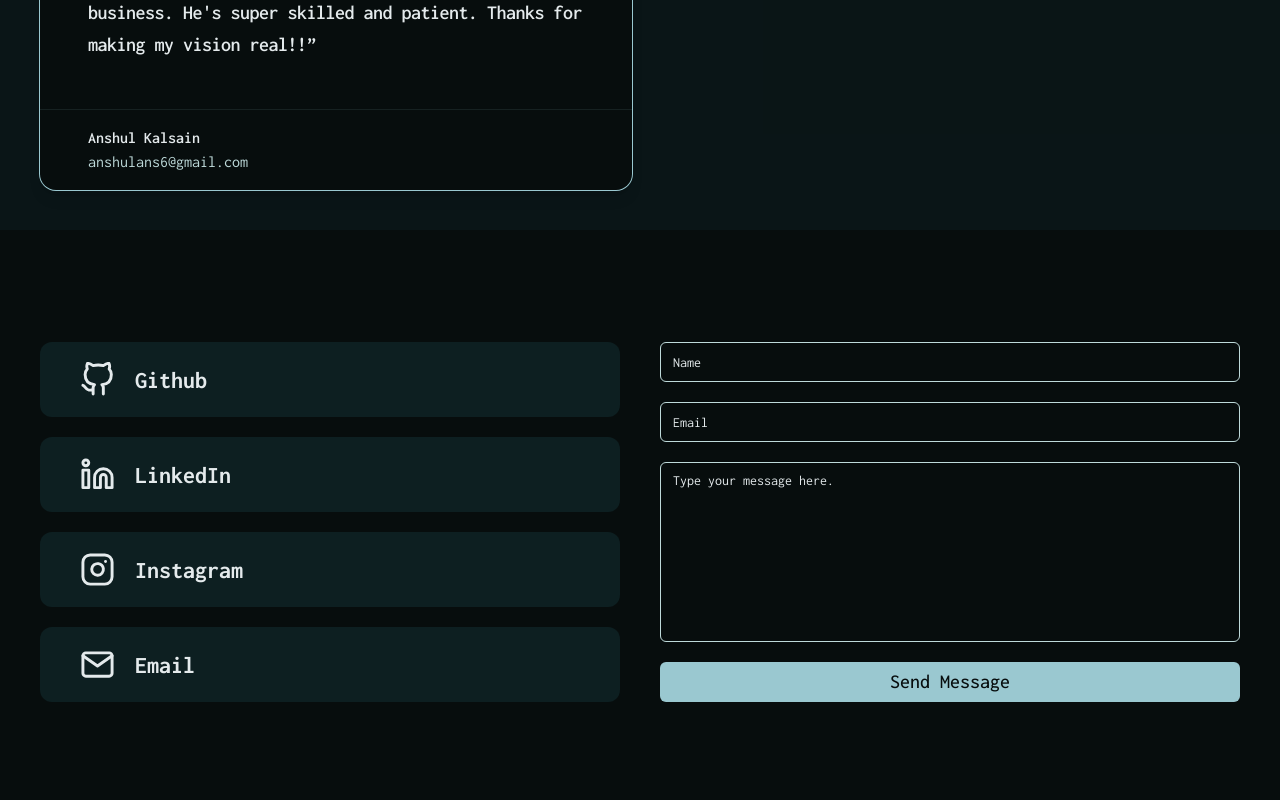
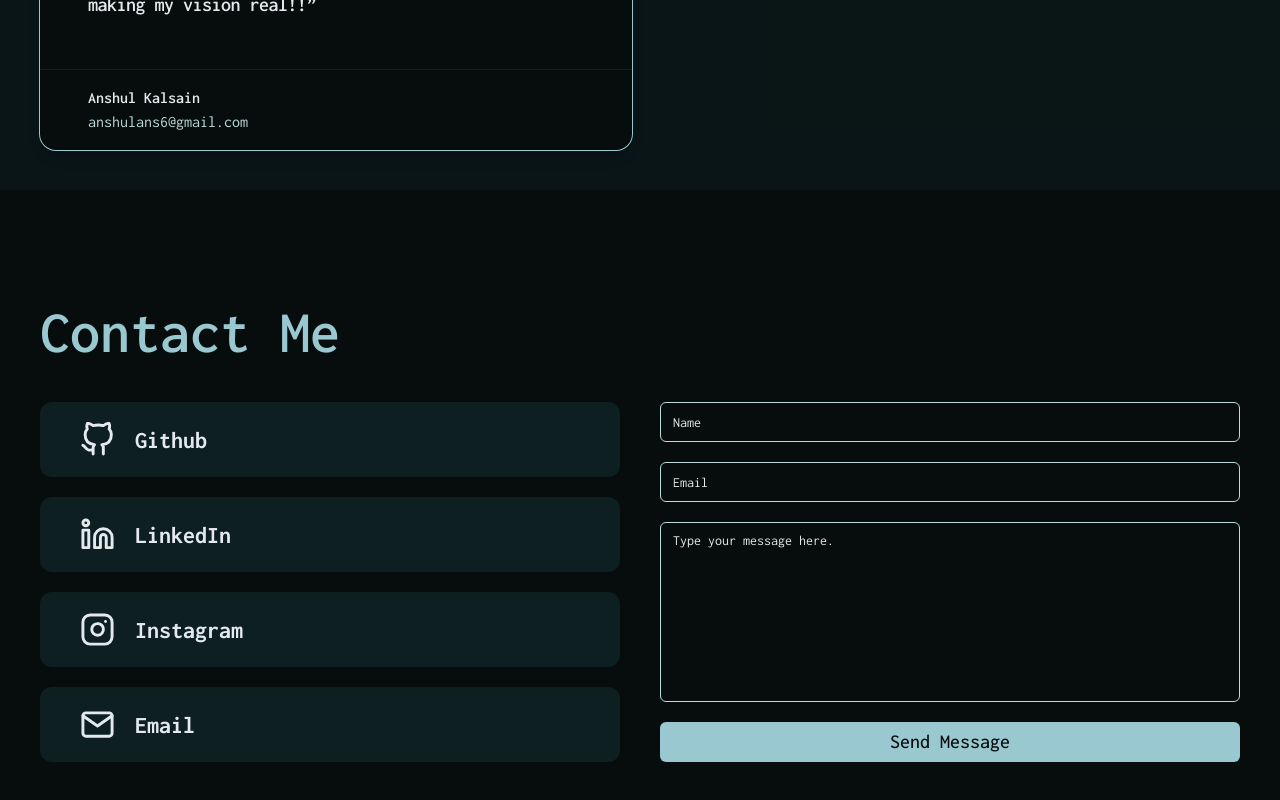
Before and after one commit to chirag3003/portfolio-v3, a Next.js app: page / in a window 1280 px wide. Shown: the part 3677-4477 px from the top of the page. Built offline with nearby package versions, Linux system fonts and the light colour scheme.

Commit message:
updated section headers

```diff
--- a/components/ContactSection/index.tsx
+++ b/components/ContactSection/index.tsx
@@ -10,8 +10,12 @@ function ContactSection() {
     return (
         <section
             id="contact"
-            className="w-full grid grid-cols-1 md:grid-cols-2  gap-10 items-center px-10  max-w-7xl mx-auto py-28"
+            className="w-full px-10 max-w-7xl mx-auto py-28"
         >
+            <h2 className="text-primary md:text-6xl text-5xl font-semibold mb-10">
+                Contact Me
+            </h2>
+            <div className="w-full grid grid-cols-1  md:grid-cols-2 gap-10">
                 <div className="contacts w-full flex-col flex gap-5">
                     <Link
                         target="_blank"
@@ -61,6 +65,7 @@ function ContactSection() {
                         Send Message
                     </Button>
                 </div>
+            </div>
         </section>
     )
 }
--- a/components/ServicesSection.tsx
+++ b/components/ServicesSection.tsx
@@ -9,7 +9,7 @@ function ServicesSection() {
     return (
         <section id="services" className="bg-accent/5">
             <div className="max-w-7xl mx-auto p-10 ">
-                <h2 className="text-primary text-6xl font-semibold mb-20">
+                <h2 className="text-primary text-5xl md:text-6xl font-semibold mb-20">
                     My Services
                 </h2>
                 <div className="services grid grid-cols-1 md:grid-cols-2 lg:grid-cols-3 gap-8">
--- a/components/Skills.tsx
+++ b/components/Skills.tsx
@@ -7,7 +7,7 @@ function SkillsSection() {
             id="skills"
             className="lg:min-h-screen max-w-7xl mx-auto p-10  py-28"
         >
-            <h2 className="text-primary text-6xl font-semibold mb-20">
+            <h2 className="text-primary text-5xl md:text-6xl font-semibold mb-20">
                 My Skills
             </h2>
             <div className="flex flex-col-reverse lg:flex-row w-full items-center">
--- a/components/TestimonialsSection/index.tsx
+++ b/components/TestimonialsSection/index.tsx
@@ -6,7 +6,7 @@ function TestimonialsSection() {
     return (
         <section id="testimonials" className="bg-accent/5">
             <div className="max-w-7xl mx-auto p-10 ">
-                <h2 className="text-primary md:text-6xl text-5xl font-semibold mb-20">
+                <h2 className="text-primary md:text-6xl text-5xl font-semibold mb-10">
                     Testimonials
                 </h2>
                 <div className="testimonials grid md:grid-cols-2 gap-4">
```
Lines whose indentation alone changed are shown as unchanged.
